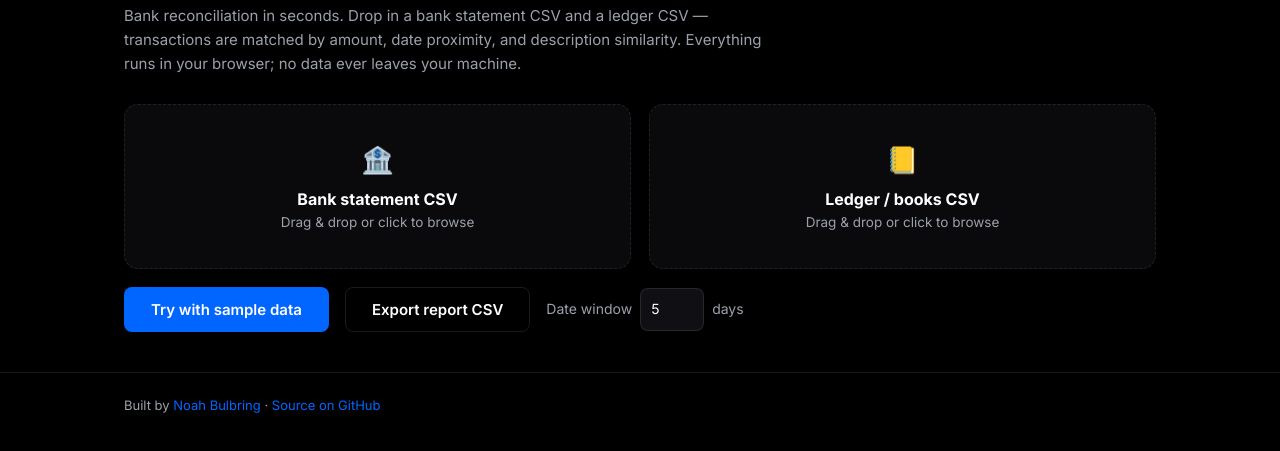
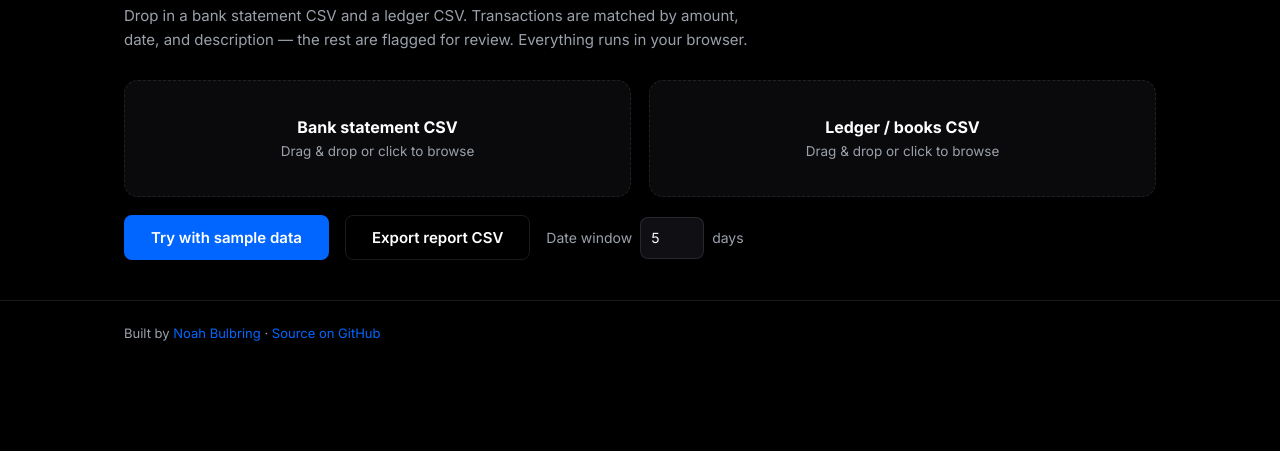
Before and after one commit to NoahBulbring/ledgermatch, a plain HTML site: page index.html in a window 1280 px wide. Shown: the part 85-536 px from the top of the page. Drawn offline with Linux system fonts and the light colour scheme.

Commit message:
Tidy comments and copy

```diff
--- a/app.js
+++ b/app.js
@@ -1,5 +1,3 @@
-/* ── LedgerMatch — UI ─────────────────────────────────────── */
-
 const $ = (id) => document.getElementById(id);
 const fmt = (n) => n.toLocaleString('en-CA', { style: 'currency', currency: 'CAD' });
 const fmtDate = (d) => (d ? d.toISOString().slice(0, 10) : '—');
--- a/engine.js
+++ b/engine.js
@@ -1,5 +1,3 @@
-/* ── LedgerMatch — CSV parsing + matching engine ──────────── */
-
 /* Minimal RFC-4180-ish CSV parser (quotes, escaped quotes, CRLF) */
 function parseCSV(text) {
   const rows = [];
--- a/index.html
+++ b/index.html
@@ -3,7 +3,7 @@
 <head>
   <meta charset="UTF-8" />
   <meta name="viewport" content="width=device-width, initial-scale=1.0" />
-  <title>LedgerMatch — Bank Reconciliation in Seconds</title>
+  <title>LedgerMatch — Bank Reconciliation</title>
   <meta name="description" content="Drop in a bank statement CSV and a ledger CSV — LedgerMatch fuzzy-matches transactions, flags discrepancies, and builds a reconciliation report. 100% in your browser." />
   <link rel="preconnect" href="https://fonts.googleapis.com" />
   <link rel="preconnect" href="https://fonts.gstatic.com" crossorigin />
@@ -16,7 +16,7 @@
   <header class="header">
     <div class="container">
       <div class="logo"><span class="mark">LM</span>LedgerMatch</div>
-      <p class="tagline">Bank reconciliation in seconds. Drop in a bank statement CSV and a ledger CSV — transactions are matched by amount, date proximity, and description similarity. Everything runs in your browser; no data ever leaves your machine.</p>
+      <p class="tagline">Drop in a bank statement CSV and a ledger CSV. Transactions are matched by amount, date, and description — the rest are flagged for review. Everything runs in your browser.</p>
     </div>
   </header>
 
@@ -24,13 +24,11 @@
 
     <div class="zones">
       <div class="dropzone" id="bank-zone" role="button" tabindex="0" aria-label="Upload bank statement CSV">
-        <div class="dz-icon">🏦</div>
         <p class="dz-title">Bank statement CSV</p>
         <p class="dz-sub">Drag &amp; drop or click to browse</p>
         <input type="file" id="bank-input" accept=".csv,text/csv" />
       </div>
       <div class="dropzone" id="ledger-zone" role="button" tabindex="0" aria-label="Upload ledger CSV">
-        <div class="dz-icon">📒</div>
         <p class="dz-title">Ledger / books CSV</p>
         <p class="dz-sub">Drag &amp; drop or click to browse</p>
         <input type="file" id="ledger-input" accept=".csv,text/csv" />
--- a/sample-data.js
+++ b/sample-data.js
@@ -1,5 +1,3 @@
-/* ── LedgerMatch — realistic sample data for the demo ─────── */
-
 const SAMPLE_BANK = `Date,Description,Amount
 2026-06-01,PAYROLL DEPOSIT ACME CORP,4250.00
 2026-06-02,SHOPIFY* MERCH STORE TORONTO,-89.99
--- a/style.css
+++ b/style.css
@@ -1,6 +1,3 @@
-/* ── LedgerMatch ─────────────────────────────────────────────
-   Pure black · white text · electric blue #0066FF · Inter    */
-
 :root {
   --black: #000000;
   --white: #ffffff;
@@ -53,7 +50,6 @@ body {
 }
 .dropzone:hover, .dropzone.drag { border-color: var(--blue); background: var(--blue-soft); }
 .dropzone.loaded { border-style: solid; border-color: var(--blue); }
-.dz-icon { font-size: 26px; margin-bottom: 6px; }
 .dz-title { font-weight: 700; font-size: 16px; }
 .dz-sub { color: var(--grey); font-size: 13.5px; }
 .dropzone input { display: none; }
```
